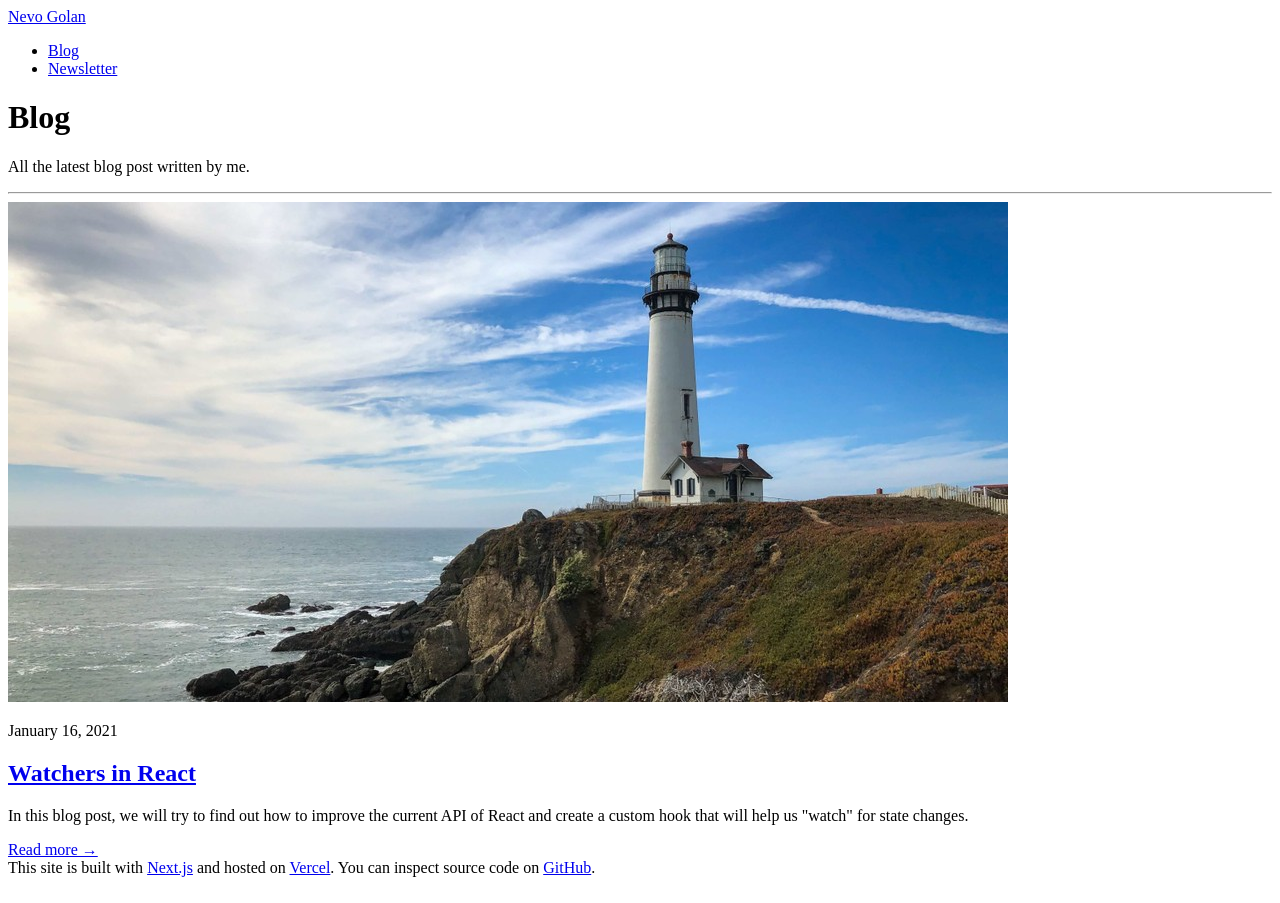
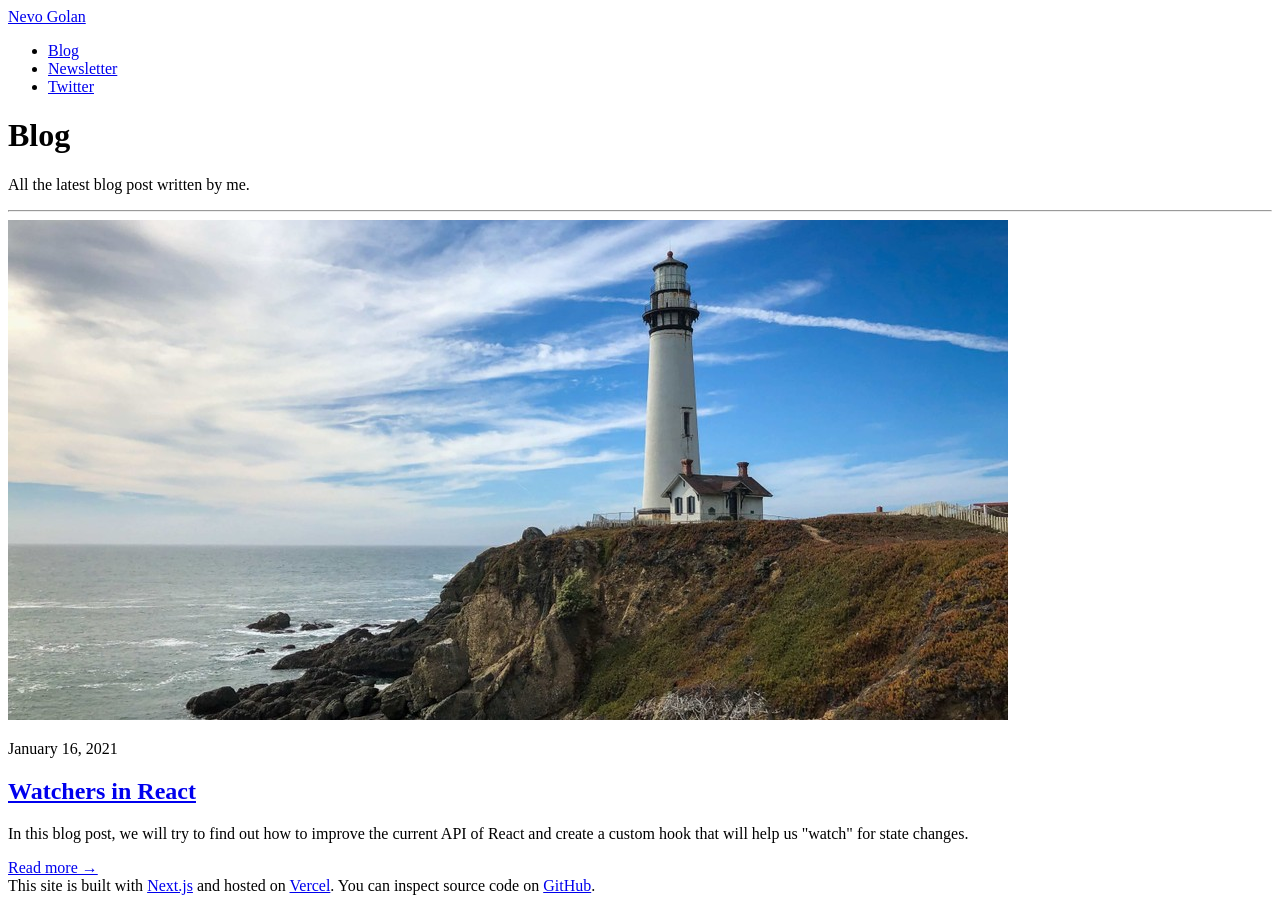
Before and after one commit to Nevoss/blog, a Next.js app: page / in a window 1280 px wide. Built offline with nearby package versions, Linux system fonts and the light colour scheme; a web font is replaced by a local one.

Commit message:
add twitter link

```diff
--- a/content/posts/watchers-in-react/index.js
+++ b/content/posts/watchers-in-react/index.js
@@ -7,4 +7,5 @@ export default {
     'In this blog post, we will try to find out how to improve the current API of React and create a custom hook that will help us "watch" for state changes.',
   date: '2021-01-16 20:00:00',
   coverImage: createImageObject(coverImage),
+  githubIssueId: 3,
 }
--- a/src/components/header.jsx
+++ b/src/components/header.jsx
@@ -44,6 +44,16 @@ export default function Header() {
               Newsletter
             </Link>
           </li>
+          <li className="px-5">
+            <a
+              href="https://twitter.com/NevoGolan"
+              className="text-gray-500 hover:text-red-600 hover:underline transition transition-all md:text-lg"
+              target="_blank"
+              rel="noreferrer"
+            >
+              Twitter
+            </a>
+          </li>
         </ul>
       </nav>
     </header>
--- a/src/pages/_document.jsx
+++ b/src/pages/_document.jsx
@@ -4,7 +4,7 @@ import config from '../config'
 export default class MyDocument extends Document {
   render() {
     return (
-      <Html>
+      <Html lang="en">
         <Head>
           {process.env.NODE_ENV === 'production' && (
             <>
```
